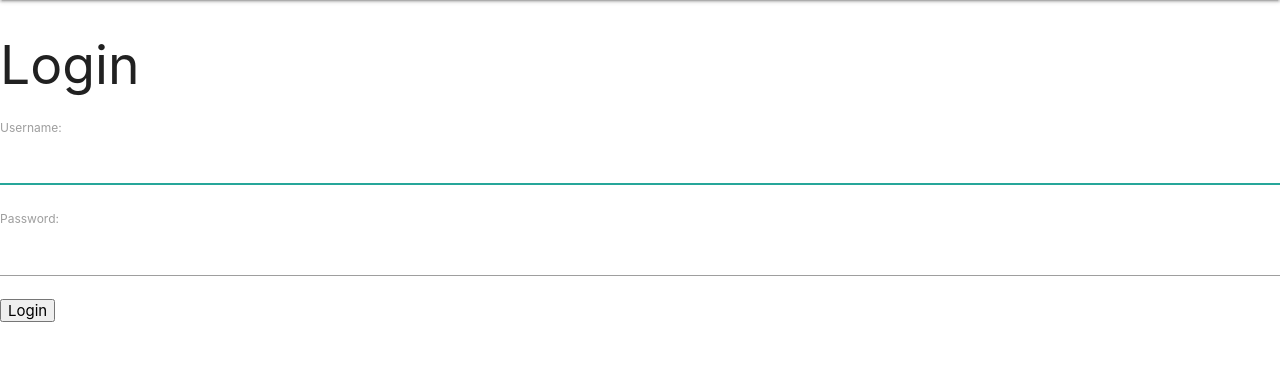
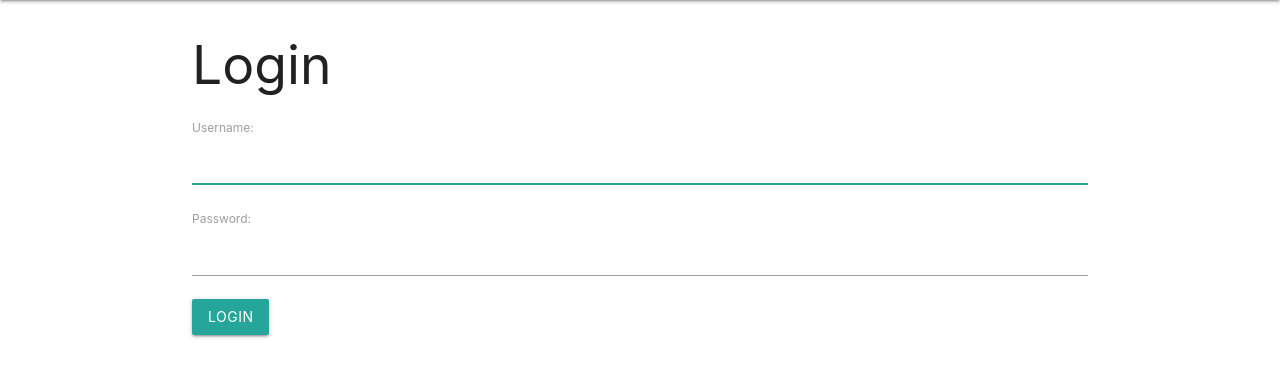
Before and after one commit to hain222/CS498GroupRepo, a Django app: page /accounts/login/ in a window 1280 px wide. Shown: the part 64-441 px from the top of the page. Run offline with Django 3.2, Linux system fonts and the light colour scheme.

Commit message:
update login

```diff
--- a/django_project/blog/templates/blog/base.html
+++ b/django_project/blog/templates/blog/base.html
@@ -26,7 +26,7 @@
           <li><a href="/albums">Albums</a></li>
           <li><a href="/songs">Songs</a></li>
           <li><a href="/about">About</a></li>
-          <li><a href="accounts/login">Login</a></li>
+          <li><a href="/accounts/login">Login</a></li>
         </ul>
       </div>
     </div>
--- a/django_project/blog/templates/registration/login.html
+++ b/django_project/blog/templates/registration/login.html
@@ -1,10 +1,12 @@
 {% extends "blog/base.html" %}
 
 {% block content %}
-<h2>Login</h2>
-<form method="post">
-  {% csrf_token %}
-  {{ form.as_p }}
-  <button type="submit">Login</button>
-</form>
+<div class="container">
+  <h2>Login</h2>
+  <form method="post">
+    {% csrf_token %}
+    {{ form.as_p }}
+    <button class="btn" type="submit">Login</button>
+  </form>
+</div>
 {% endblock content %}
```
